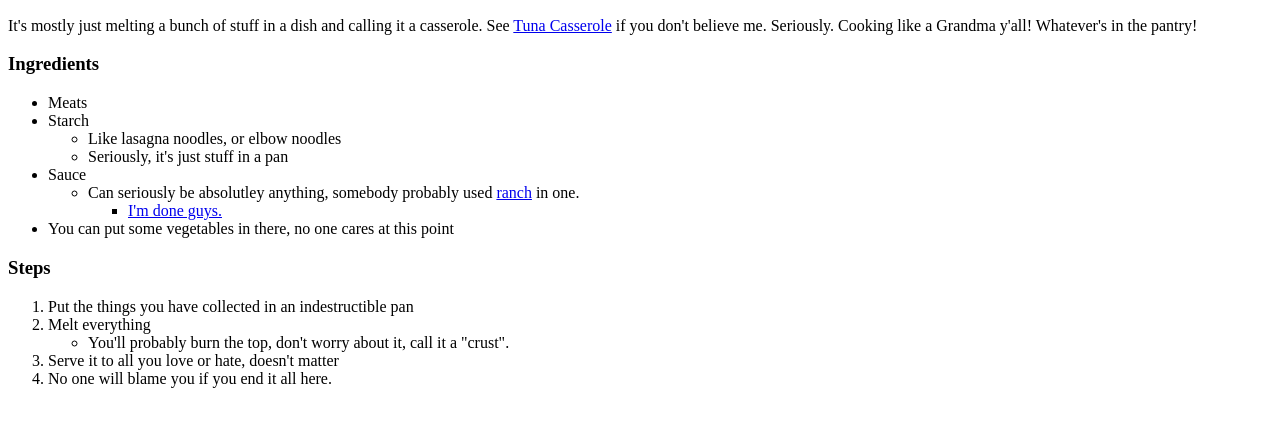
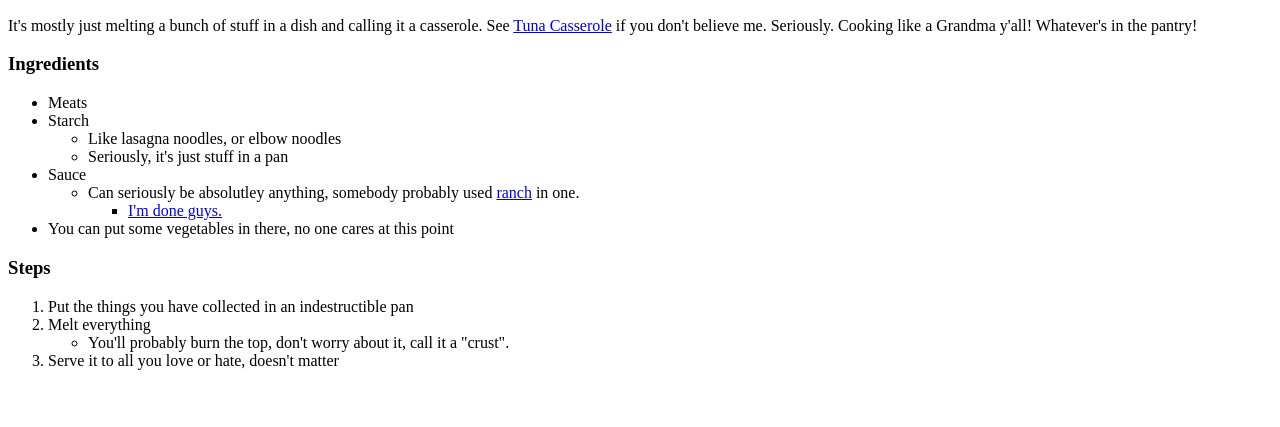
Before and after one commit to grubbub/odin-recipes, a plain HTML site: page recipes/casserole.html in a window 1280 px wide. Shown: the part 293-720 px from the top of the page. Drawn offline with Linux system fonts and the light colour scheme.

Commit message:
Commented out a step

```diff
--- a/recipes/casserole.html
+++ b/recipes/casserole.html
@@ -37,7 +37,7 @@
                     <li>You'll probably burn the top, don't worry about it, call it a "crust".</li>
                 </ul>
             <li>Serve it to all you love or hate, doesn't matter</li>
-            <li>No one will blame you if you end it all here.</li>
+            <!-- <li>No one will blame you if you end it all here.</li> -->
         </ol>
 </body>
 
```
